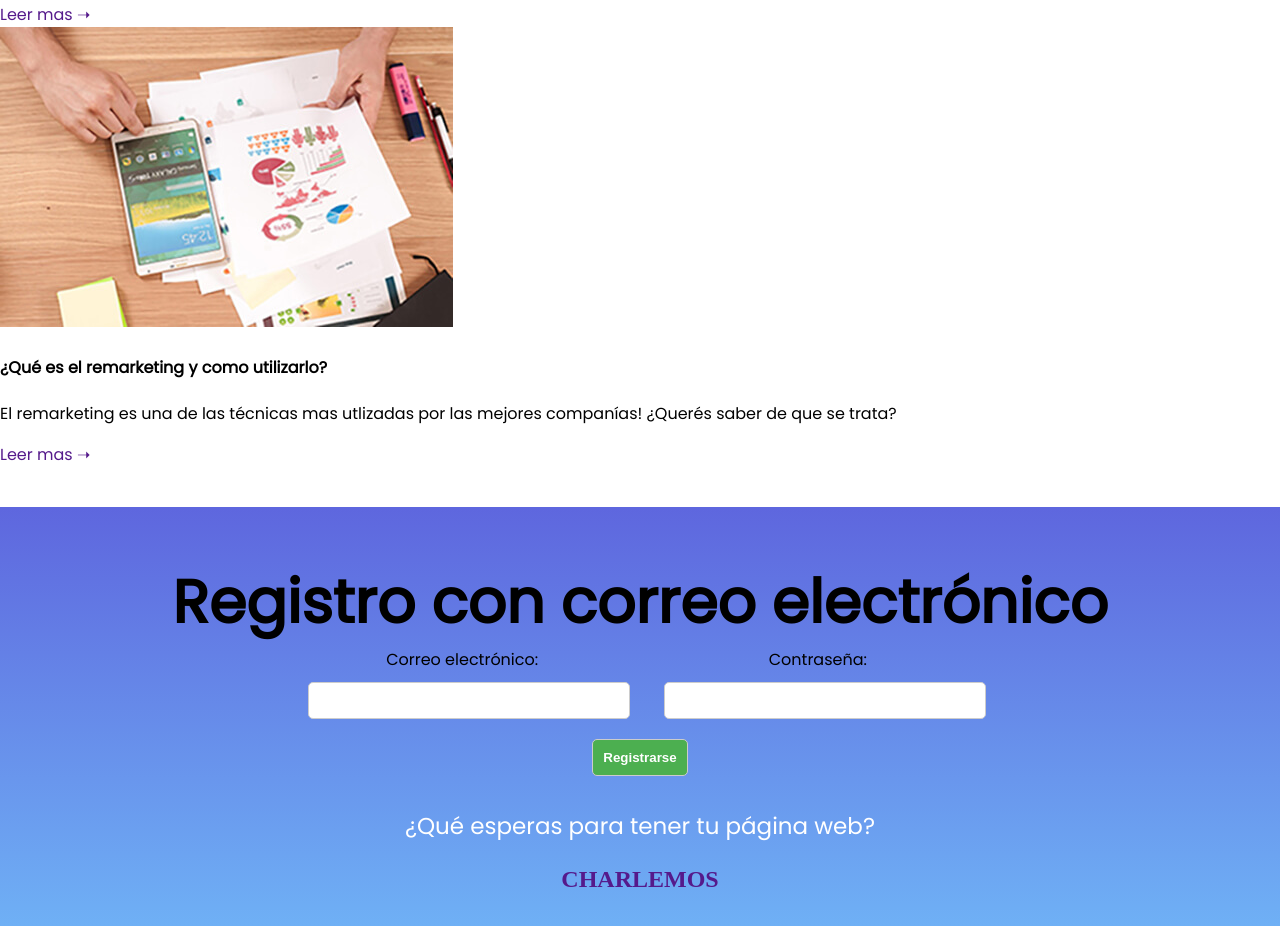
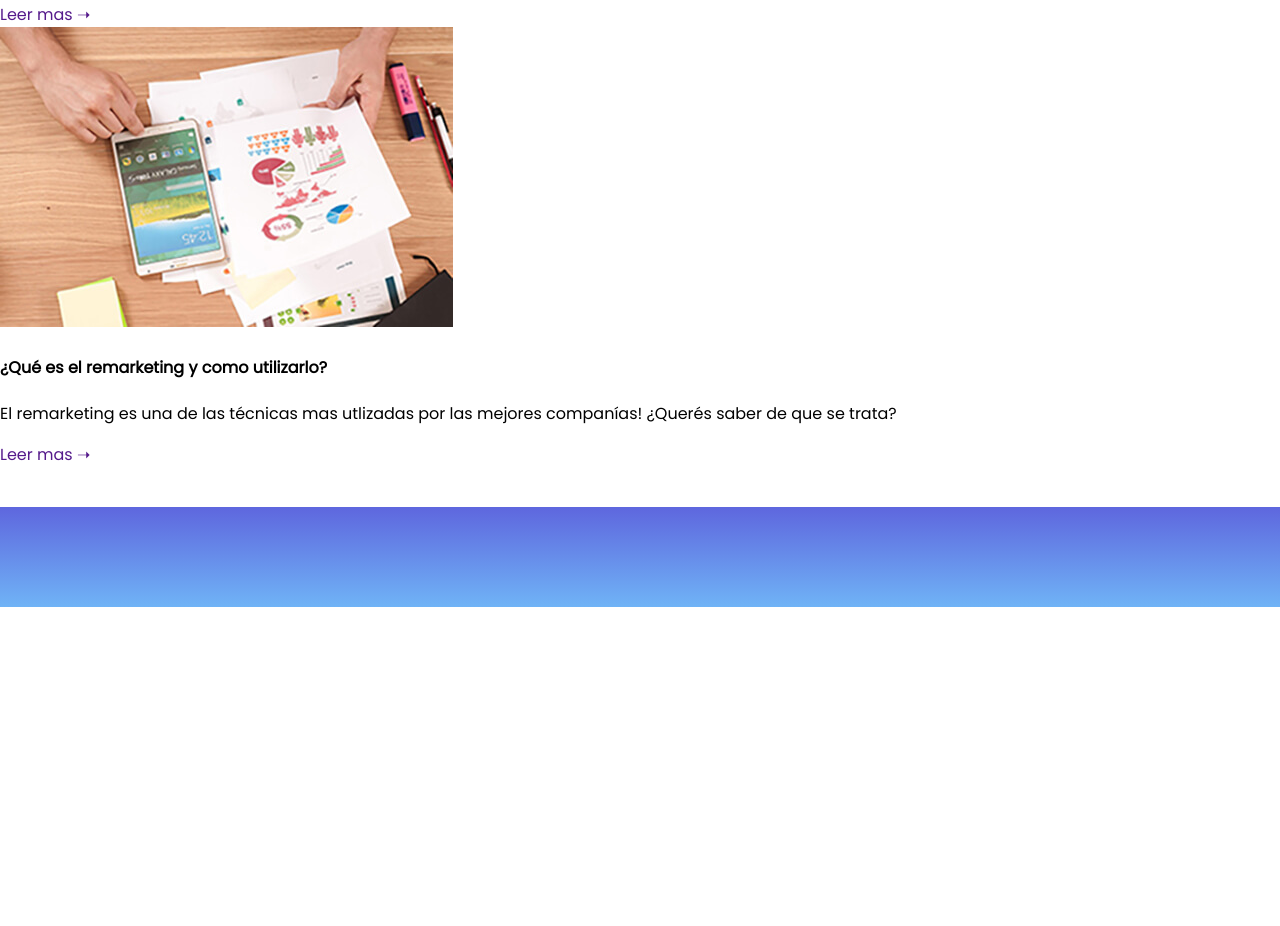
Before and after one commit to LatamStrategyDev/WebLandingPage, a plain HTML site: page webSite/index.html in a window 1280 px wide. Shown: the part 1316-2242 px from the top of the page. After the commit the page ends 1923 px from the top, so only its background shows below. Drawn offline with nearby package versions, Linux system fonts and the light colour scheme; files whose address does not match are found by name.

Commit message:
Actualizacion 01-09-2023

```diff
--- a/webSite/index.html
+++ b/webSite/index.html
@@ -56,7 +56,7 @@
     <main>
         <section id="Insights">
             <div class="contenedor">
-                <h3>Blog</h3>
+                <h3>Insights</h3>
                 <div class="contenedor-publicaciones">
                     <div class="publicacion">
                         <img src="imagenes/blog1.jpg" alt="">
@@ -131,27 +131,6 @@
                     }
                 </style>
             </head>
-
-            <body>
-                <form>
-                    <h1>Registro con correo electrónico</h1>
-                    <div class="form-row">
-                        <div class="form-column">
-                            <label for="email">Correo electrónico:</label>
-                            <input type="email" id="email" name="email" required>
-                        </div>
-                        <div class="form-column">
-                            <label for="password">Contraseña:</label>
-                            <input type="password" id="password" name="password" minlength="8" required>
-                        </div>
-                    </div>
-                    <button type="submit">Registrarse</button>
-                </form>
-            </body>
-            <div class="contenedor">
-                <h3>¿Qué esperas para tener tu página web?</h3>
-                <a href="">CHARLEMOS</a>
-            </div>
         </section>
 
     </main>
```
